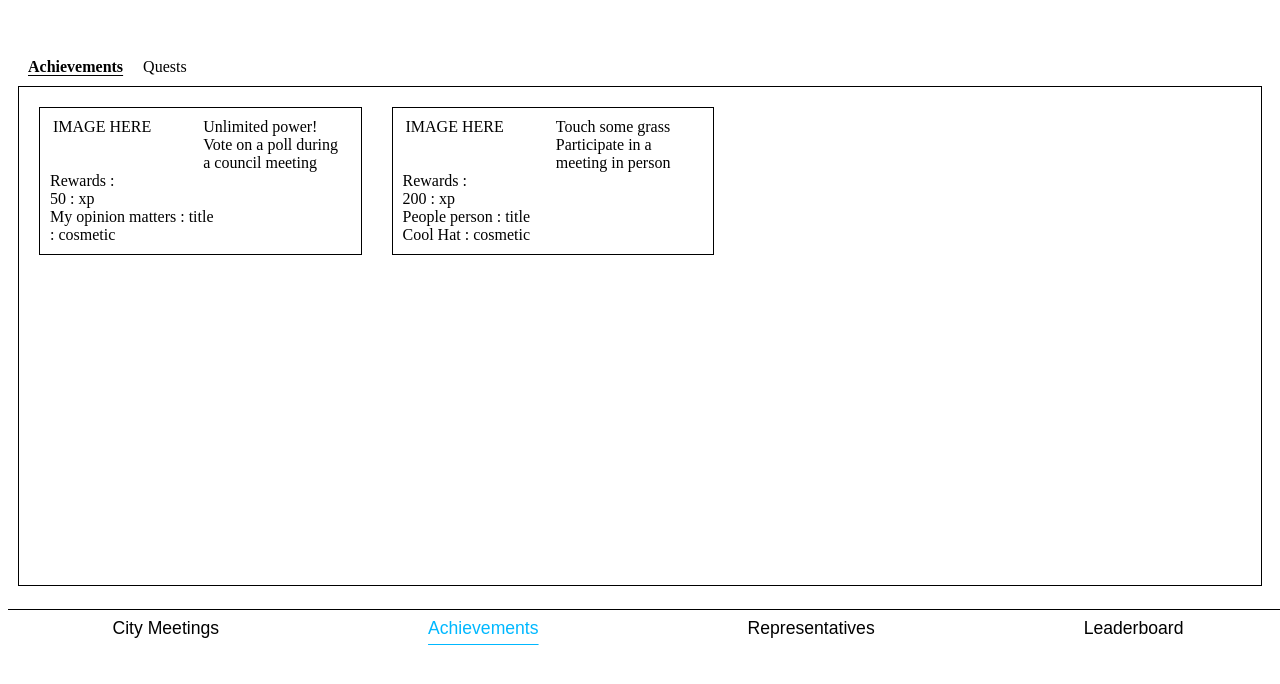
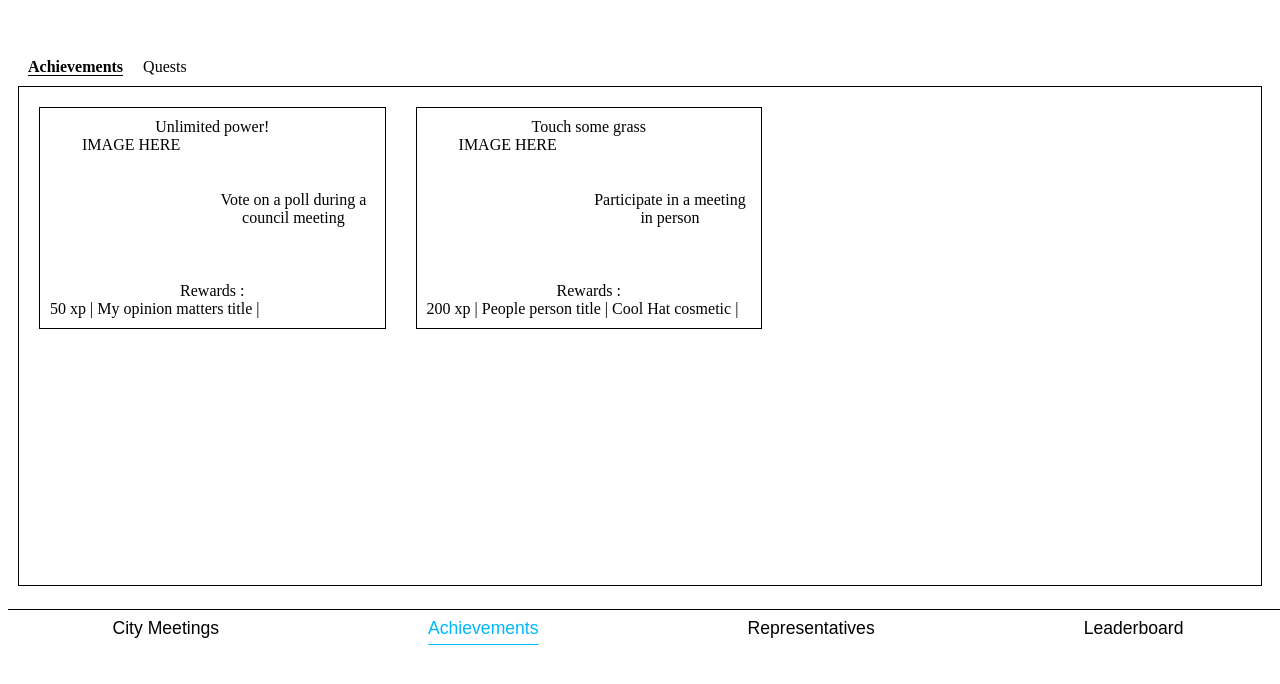
Before and after one commit to FlavorlessQuark/Politiquest, a React (Vite) app in the folder frontend/: page /achievements in a window 1280 px wide. Shown: the part 130-814 px from the top of the page. Built offline with nearby package versions, Linux system fonts and the light colour scheme.

Commit message:
barebones achievments done

```diff
--- a/frontend/src/Achievements.tsx
+++ b/frontend/src/Achievements.tsx
@@ -13,14 +13,25 @@ const Achievements = () =>
             rewards: {xp: 200, title:"People person", cosmetic: "Cool Hat"}}
     ]
 
+    const dummyquest = [
+        {id: 0},
+    ]
+
+
     const A_Cards = (id) => {
         return (
             <AchievementCard key={dummyachivments[id].title} data={dummyachivments[id]}/>
         )
     }
+
+    const Q_Cards = (id) => {
+        return (
+            <InProgress/>
+        )
+    }
     const sections = [
         {name: "Achievements", component: A_Cards, data: dummyachivments},
-        {name: "Quests", component: <InProgress/>, data:[]},
+        {name: "Quests", component: Q_Cards, data: dummyquest},
     ]
 
 
@@ -87,6 +98,7 @@ const DisplaySection = styled.div`
     border: 1px solid black;
     padding: 20px 20px;
     box-sizing: border-box;
+
 `
 
 const QuestCard = styled.div`
--- a/frontend/src/components/AchievementCard.tsx
+++ b/frontend/src/components/AchievementCard.tsx
@@ -11,19 +11,17 @@ const AchievementCard = ({data}) => {
 
     return (
         <Container>
+            <Title> {data.title}</Title>
             <TopSection>
                 <Img> IMAGE HERE</Img>
-                <Text>
-                    <Title> {data.title}</Title>
-                    <Desc> {data.desc}</Desc>
-                </Text>
+                <Desc> {data.desc}</Desc>
             </TopSection>
             <RewardSection>
                 <RewardText> Rewards :</RewardText>
                 <RewardList>
                     {
                         data.rewards && Object.keys(data.rewards).map((key) => (
-                            <Reward> {data.rewards[key]} : {key}</Reward>
+                            data.rewards[key] && <> {data.rewards[key]} {key} |</>
                         ))
                     }
                 </RewardList>
@@ -35,16 +33,21 @@ const AchievementCard = ({data}) => {
 export default AchievementCard;
 
 const Container = styled.div`
-    height: 30%;
-    width: 25%;
+    display: flex;
+    height: 200px;
+    width: 27%;
     border: 1px solid black;
     padding: 10px 10px;
+    justify-content: space-around;
+    flex-direction: column;
+    text-align: center;
 `
 
 const TopSection = styled.div`
     display: flex;
     flex-direction: row;
     justify-content: space-around;
+    height: 80%;
 `
 
 const Img = styled.div`
@@ -52,21 +55,27 @@ const Img = styled.div`
 `
 const Text = styled.div`
     width: 48%;
+
 `
 const Title = styled.div`
 
 `
 const Desc = styled.div`
-
+    width: 48%;
+    display: flex;
+    align-items: center;
+    justify-content: center;
 `
 const RewardSection = styled.div`
-
+    display: flex;
+    flex-direction: column;
 `
 const RewardText = styled.div`
 
 `
 const RewardList = styled.div`
-
+    display: flex;
+    flex-direction: row;
 `
 
 const Reward = styled.div`
```
